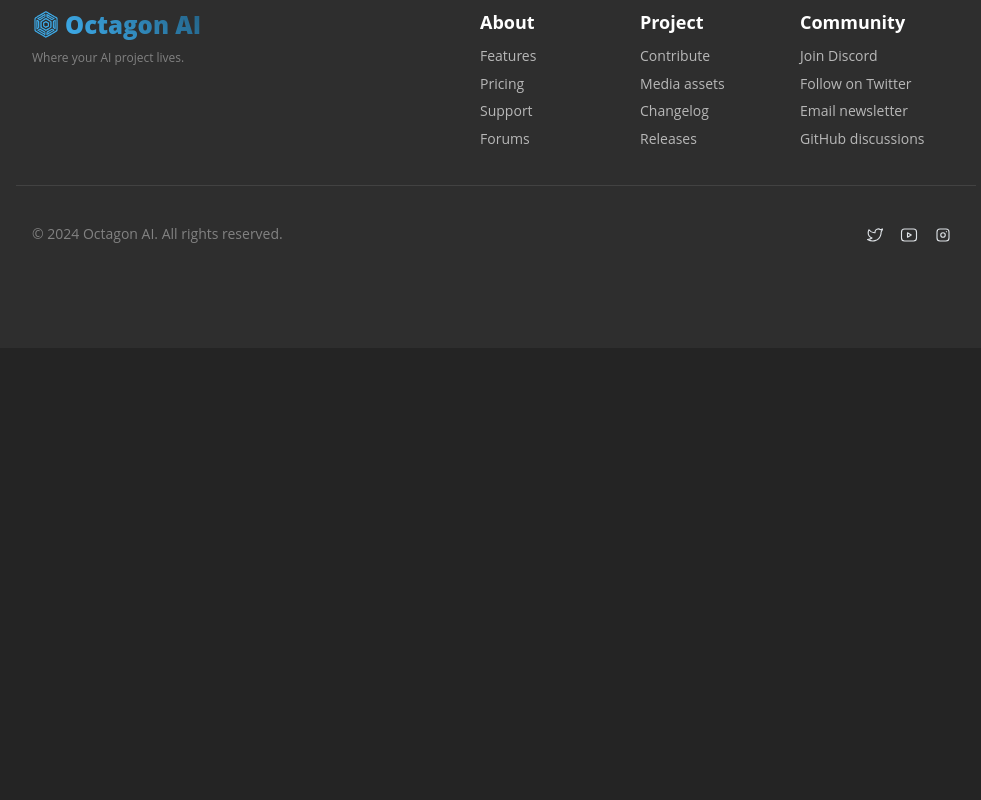
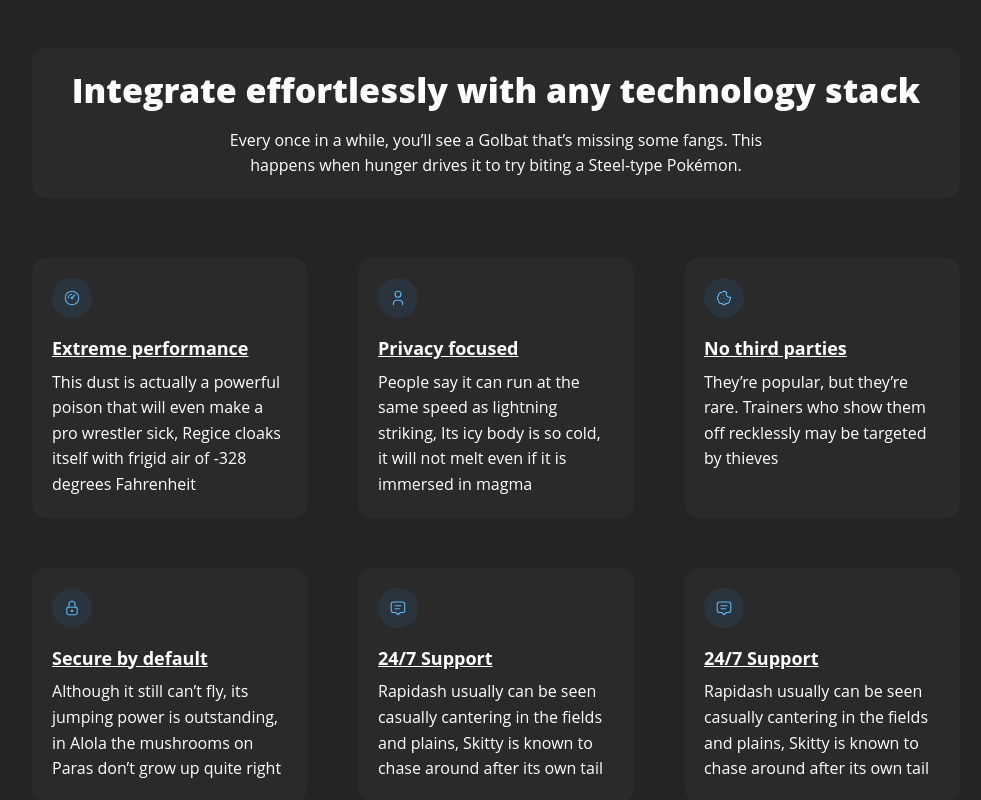
Before and after one commit to Octagon-AI/octagon-frontend, a Next.js app: page / in a window 1280 px wide. Shown: the part 960-1760 px from the top of the page, without its empty margins (144-1125 px from the left). Before the commit the page ends 1308 px from the top, so only its background shows below. Built offline with nearby package versions, Linux system fonts and the light colour scheme.

Commit message:
Updated homepage design

```diff
--- a/package.json
+++ b/package.json
@@ -34,7 +34,6 @@
     "react": "18.3.1",
     "react-chartjs-2": "^5.2.0",
     "react-dom": "18.3.1",
-    "react-markdown": "^9.0.1",
     "react-router-dom": "^6.24.1",
     "viem": "^2.17.2",
     "view": "^1.1.1",
--- a/pages/_app.tsx
+++ b/pages/_app.tsx
@@ -22,7 +22,7 @@
 import { GlobalProvider } from '../contexts/globalContext';
 import './globals.css';
 import type { AppProps } from 'next/app';
-import ReactMarkdown from 'react-markdown';
+import { FeaturesGrid } from './components/featuresSection';
 
 const theme = createTheme({
   fontFamily: 'Open Sans, sans-serif',
@@ -144,9 +144,7 @@
                   </div>
                 </div>
               </div>
-              <Group>
-                <ReactMarkdown># Hello, *world*!</ReactMarkdown>
-              </Group>
+              <FeaturesGrid />
               <FooterLinks />
             </DynamicContextProvider>
             <Notifications />
--- /dev/null
+++ b/pages/components/featuresSection.tsx
@@ -0,0 +1,92 @@
+import { ThemeIcon, Text, Title, Container, SimpleGrid, rem } from '@mantine/core';
+import { IconGauge, IconCookie, IconUser, IconMessage2, IconLock } from '@tabler/icons-react';
+import classes from './featuresSectionStyle.module.css';
+
+export const MOCKDATA = [
+  {
+    icon: IconGauge,
+    title: 'Extreme performance',
+    description:
+      'This dust is actually a powerful poison that will even make a pro wrestler sick, Regice cloaks itself with frigid air of -328 degrees Fahrenheit',
+  },
+  {
+    icon: IconUser,
+    title: 'Privacy focused',
+    description:
+      'People say it can run at the same speed as lightning striking, Its icy body is so cold, it will not melt even if it is immersed in magma',
+  },
+  {
+    icon: IconCookie,
+    title: 'No third parties',
+    description:
+      'They’re popular, but they’re rare. Trainers who show them off recklessly may be targeted by thieves',
+  },
+  {
+    icon: IconLock,
+    title: 'Secure by default',
+    description:
+      'Although it still can’t fly, its jumping power is outstanding, in Alola the mushrooms on Paras don’t grow up quite right',
+  },
+  {
+    icon: IconMessage2,
+    title: '24/7 Support',
+    description:
+      'Rapidash usually can be seen casually cantering in the fields and plains, Skitty is known to chase around after its own tail',
+  },
+  {
+    icon: IconMessage2,
+    title: '24/7 Support',
+    description:
+      'Rapidash usually can be seen casually cantering in the fields and plains, Skitty is known to chase around after its own tail',
+  },
+];
+
+interface FeatureProps {
+  icon: React.FC<any>;
+  title: React.ReactNode;
+  description: React.ReactNode;
+}
+
+export function Feature({ icon: Icon, title, description }: FeatureProps) {
+  return (
+    <div style={{backgroundColor: "#2e2e2eAA", borderRadius: "15px", padding: "20px", color: "white"}}>
+      <ThemeIcon variant="light" size={40} radius={40}>
+        <Icon style={{ width: rem(18), height: rem(18) }} stroke={1.5} />
+      </ThemeIcon>
+      <Text mt="md" size="lg" mb={7} style={{fontWeight: "bold", textDecoration: "underline"}}>
+        {title}
+      </Text>
+      <Text size="md" lh={1.6}>
+        {description}
+      </Text>
+    </div>
+  );
+}
+
+export function FeaturesGrid() {
+  const features = MOCKDATA.map((feature, index) => <Feature {...feature} key={index} />);
+
+  return (
+    <Container className={classes.wrapper}>
+        <Container style={{backgroundColor: "#2e2e2eAA", borderRadius: "15px", padding: "20px", color: "white"}}>
+            <Title className={classes.title}>Integrate effortlessly with any technology stack</Title>
+
+            <Container size={560} p={0}>
+                <Text size="md" className={classes.description}>
+                Every once in a while, you’ll see a Golbat that’s missing some fangs. This happens when
+                hunger drives it to try biting a Steel-type Pokémon.
+                </Text>
+            </Container>
+        </Container>
+
+      <SimpleGrid
+        mt={60}
+        cols={{ base: 1, sm: 2, md: 3 }}
+        spacing={{ base: 'xl', md: 50 }}
+        verticalSpacing={{ base: 'xl', md: 50 }}
+      >
+        {features}
+      </SimpleGrid>
+    </Container>
+  );
+}
--- /dev/null
+++ b/pages/components/featuresSectionStyle.module.css
@@ -0,0 +1,26 @@
+.wrapper {
+    padding-top: calc(var(--mantine-spacing-xl) * 4);
+    padding-bottom: calc(var(--mantine-spacing-xl) * 4);
+  }
+
+.title {
+font-family:
+    Greycliff CF,
+    var(--mantine-font-family);
+font-weight: 900;
+margin-bottom: var(--mantine-spacing-md);
+text-align: center;
+
+@media (max-width: $mantine-breakpoint-sm) {
+    font-size: rem(28px);
+    text-align: left;
+}
+}
+
+.description {
+text-align: center;
+
+@media (max-width: $mantine-breakpoint-sm) {
+    text-align: left;
+}
+}
--- a/pages/globals.css
+++ b/pages/globals.css
@@ -2,3 +2,11 @@
 @tailwind base;
 @tailwind components;
 @tailwind utilities;
+
+.vanta-canvas {
+    position: fixed !important;
+}
+
+.FooterLinks_wrapper__rSpQU {
+    margin: 30px;
+}
```
Also changed, not shown: 1 other file (tests, documents, lock files or other folders).
